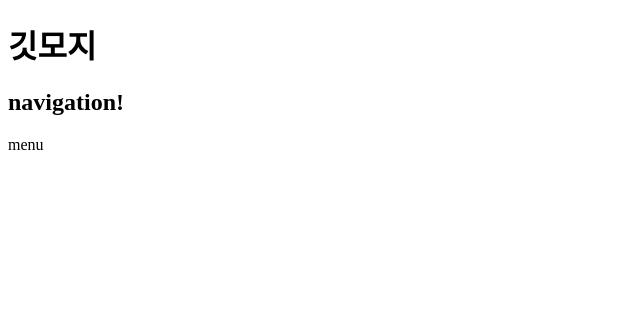
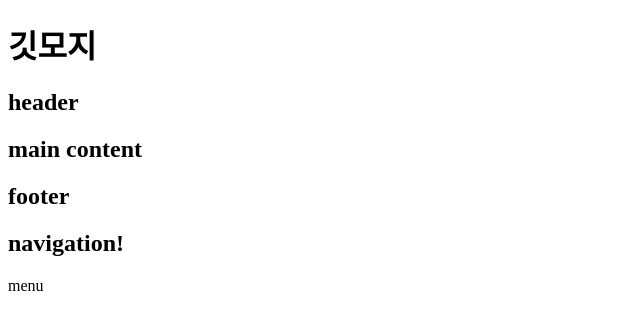
Before and after one commit to LeeDaYoungss/git_pr_ex, a plain HTML site: page index.html in a window 1280 px wide. Shown: the whole page, without its empty margins (0-640 px from the left). Drawn offline with Linux system fonts and the light colour scheme.

Commit message:
Revert "Merge branch 'main2'"
This reverts commit 103f35d3176df5379014dddbb74b709ddf8a7c46, reversing
changes made to e096d22dd521dc413d8a6c3b1e8e6e1a68d6675f.

```diff
--- a/index.html
+++ b/index.html
@@ -8,6 +8,16 @@
 <body>
   <h1>깃모지</h1>
   <header>
+    <h2>header</h2>
+  </header>
+  <main>
+    <div class="main_content">
+      <h2>main content</h2>
+    </div>
+  </main>
+  <footer>
+    <h2>footer</h2>
+  </footer>
     <h2>navigation!</h2>
     <nav>
       menu
```
